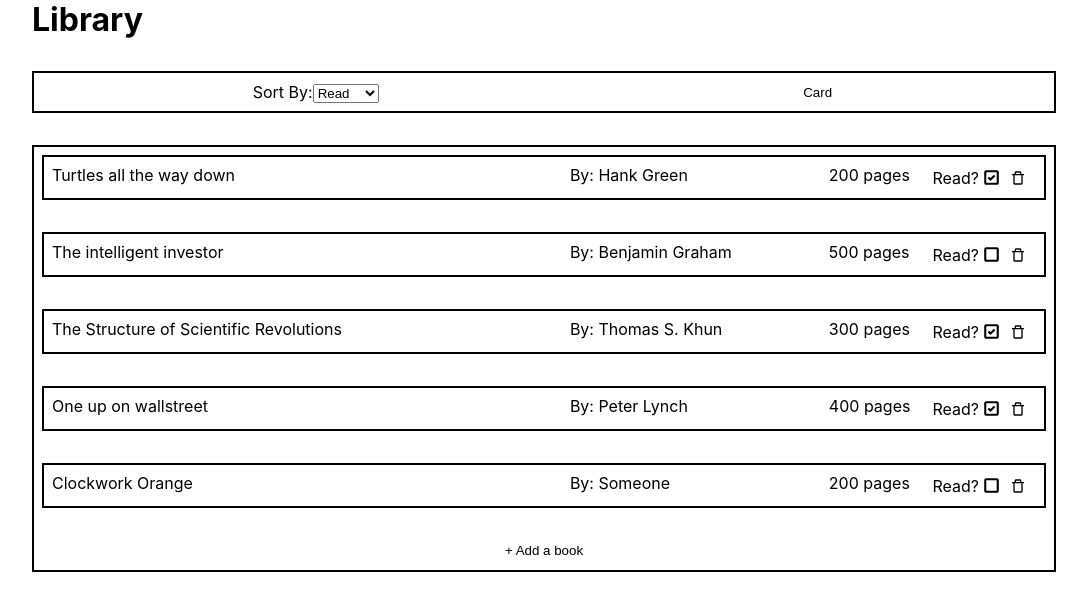
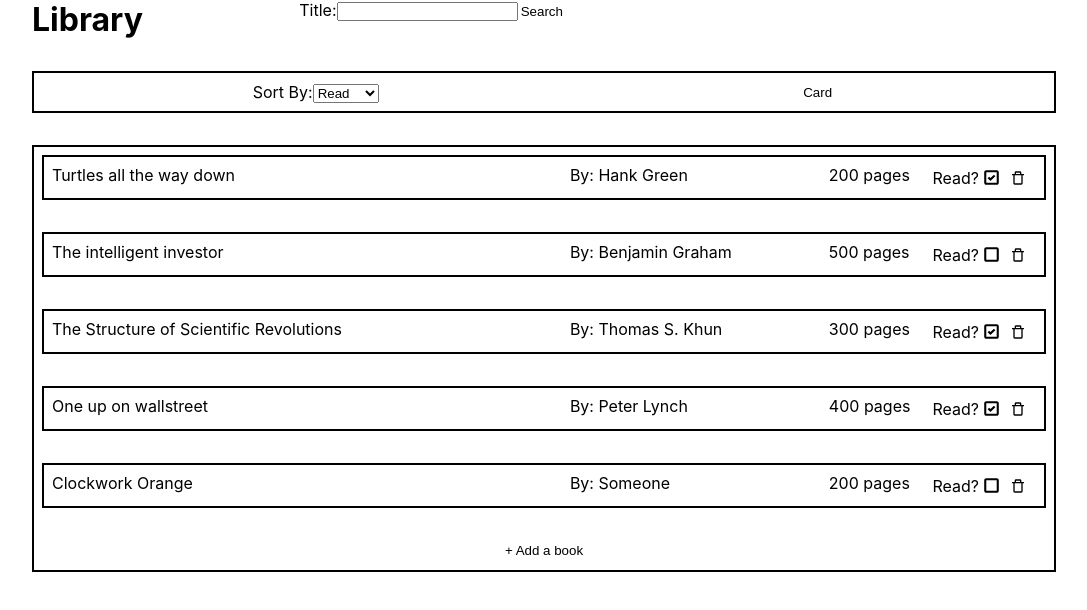
Before and after one commit to EricLiIIT/library, a React (Create React App) app: page / in a window 1280 px wide. Shown: the top 610 px of the page, without its empty margins (96-1183 px from the left). Built offline with nearby package versions, Linux system fonts and the light colour scheme.

Commit message:
feat: call openlibrary api to search for books

```diff
--- a/src/App.js
+++ b/src/App.js
@@ -4,7 +4,9 @@ import Sort from "./Components/Sort/Sort";
 import BookContainer from "./Components/Books/BookContainer";
 import NewBook from "./Components/Books/NewBook";
 import Alert from "./Components/Books/InvalidFormAlert";
+import Search from "./Components/Sort/Search";
 import { useEffect, useState } from "react";
+import { getBookData } from "./Services/GetBookData";
 
 function App() {
   const [view, setView] = useState("row");
@@ -107,6 +109,15 @@ function App() {
     setLibrary(updatedLibrary);
   }
 
+  function searchBook(event, title) {
+    event.preventDefault()
+    getBookData(title).then((response) => {
+      console.log(response)
+    }).catch((error) => {
+      console.log(`Error while getting books from API in "App.js": ${error}`)
+    })
+  }
+
   useEffect(() => {
     setLibrary([b1, b2, b3, b4, b5]);
   }, []);
@@ -115,6 +126,7 @@ function App() {
     <div className="App" id="App">
       <h1>Library</h1>
       <Sort setView={handleBookView} sort={sort} />
+      <Search searchBook={searchBook}/>
       <BookContainer
         view={view}
         books={library}
--- /dev/null
+++ b/src/Components/Sort/Search.js
@@ -0,0 +1,29 @@
+import { useState } from "react";
+
+export default function SearchLibrary(props) {
+  const [title, setTitle] = useState("");
+
+  function search(event) {
+    props.searchBook(event, title);
+  }
+
+  function handleInput(event) {
+    setTitle(event.target.value)
+  }
+
+  return (
+    <div className="SearchBar">
+      <form onSubmit={search}>
+        <label htmlFor="title">Title:</label>
+        <input
+          type="search"
+          name="title"
+          id="title"
+          value={title}
+          onChange={handleInput}
+          />
+        <button onClick={search}>Search</button>
+      </form>
+    </div>
+    )
+}
--- /dev/null
+++ b/src/Services/GetBookData.js
@@ -0,0 +1,7 @@
+export async function getBookData(title) {
+  let formattedTitle = title.split(' ').join('+');
+  const url = `https://openlibrary.org/search.json?q=${formattedTitle}`;
+  const response = await fetch(url);
+  const data = await response.json();
+  return data
+}
```
Also changed, not shown: src/Components/Books/NewBook.css (indentation only).
